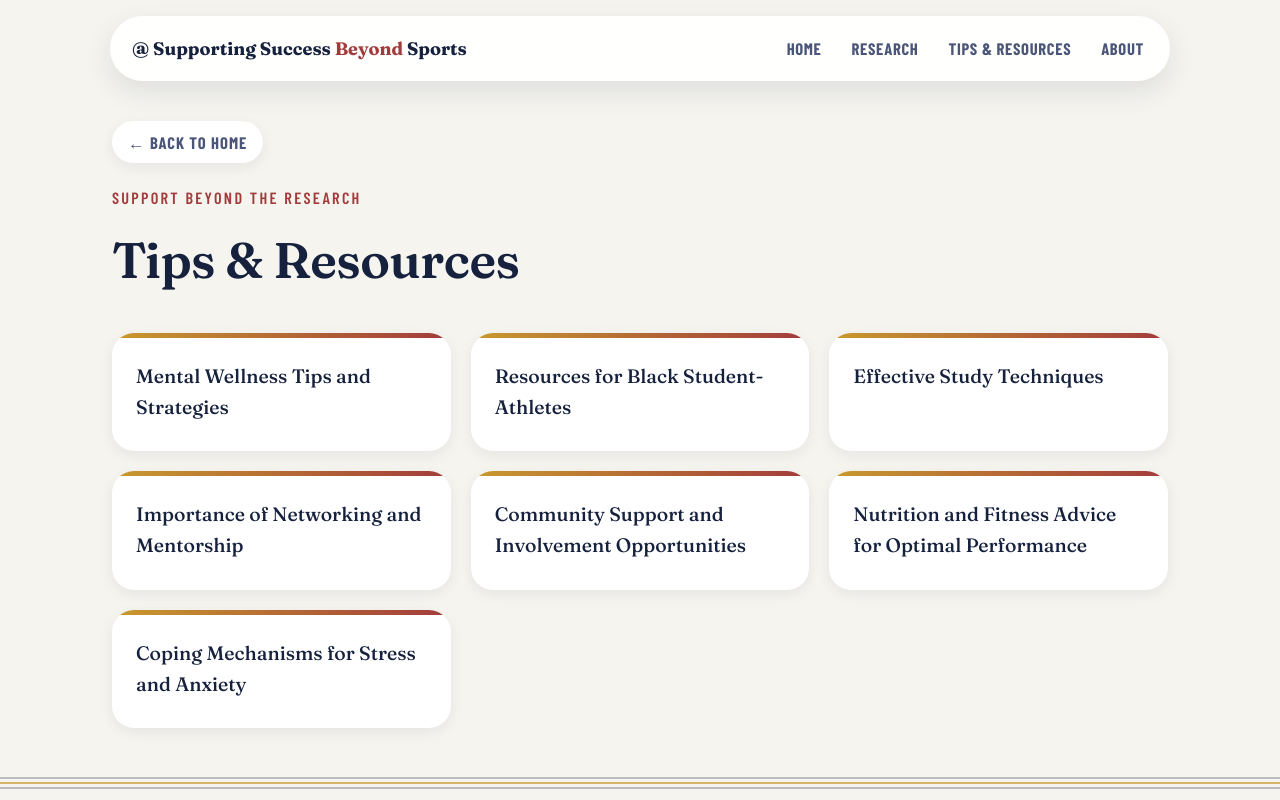
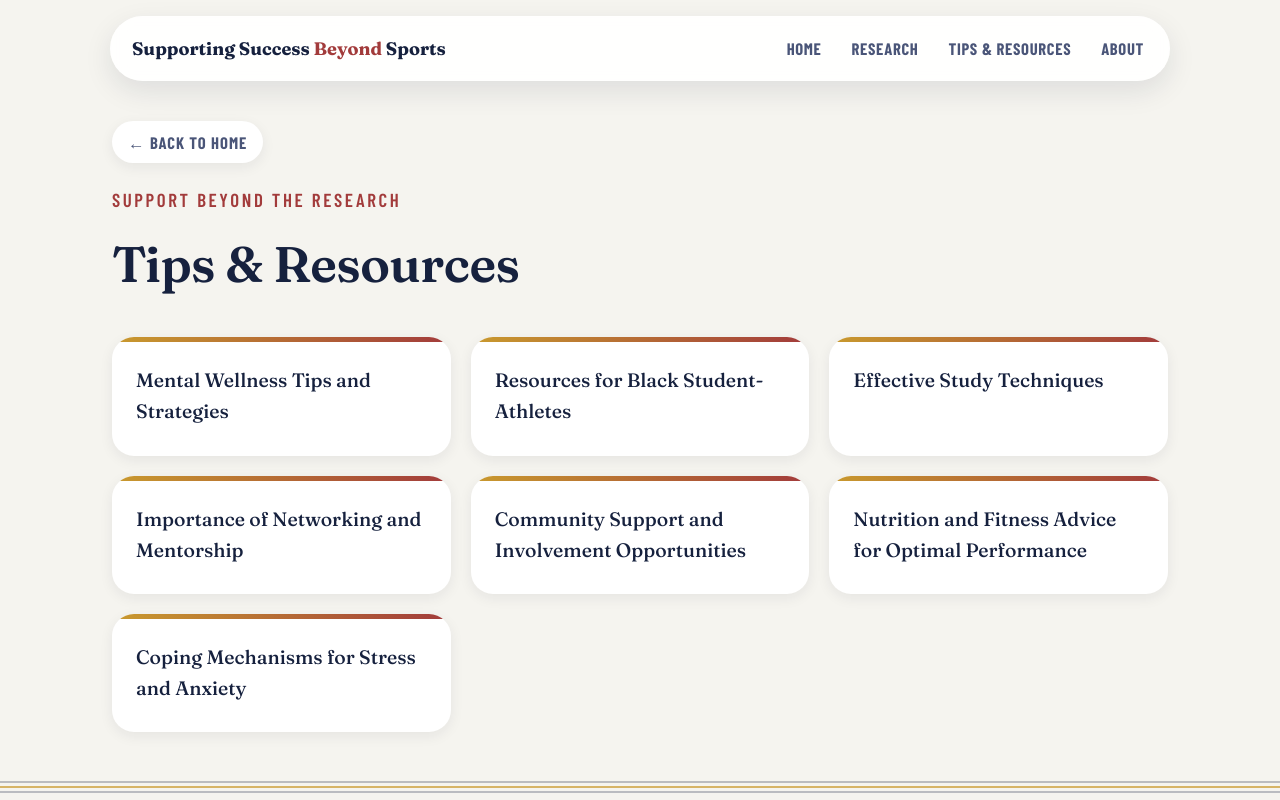
Before and after one commit to nordiahnewell/successbeyondsports, a plain HTML site: page tips-resources.html in a window 1280 px wide. Shown: the top 800 px of the page. Drawn offline with nearby package versions, Linux system fonts and the light colour scheme.

Commit message:
Add files via upload

```diff
--- a/styles.css
+++ b/styles.css
@@ -43,7 +43,7 @@ h1,h2,h3{font-family:'Fraunces', serif; font-weight:600; letter-spacing:-0.01em;
   font-weight:600;
   text-transform:uppercase;
   letter-spacing:0.14em;
-  font-size:0.88rem;
+  font-size:1.02rem;
   color:var(--brick);
 }
 .wrap{max-width:1120px; margin:0 auto; padding:0 32px;}
--- a/tips-resources.html
+++ b/tips-resources.html
@@ -15,7 +15,7 @@
 
 <header>
   <div class="nav-inner">
-    <a class="logo" href="index.html">@ Supporting Success <span>Beyond</span> Sports</a>
+    <a class="logo" href="index.html">Supporting Success <span>Beyond</span> Sports</a>
     <nav aria-label="Primary">
       <ul>
         <li><a href="index.html">Home</a></li>
@@ -296,7 +296,7 @@
   </div>
 
 <footer>
-  <p class="footer-title">@ Supporting Success Beyond Sports</p>
+  <p class="footer-title">&copy; Supporting Success Beyond Sports</p>
   <p class="footer-caption">Balancing the scoreboard and academia.</p>
 </footer>
 
```
Also changed, not shown: index.html (+2 -2 lines), research.html (+2 -2 lines).
